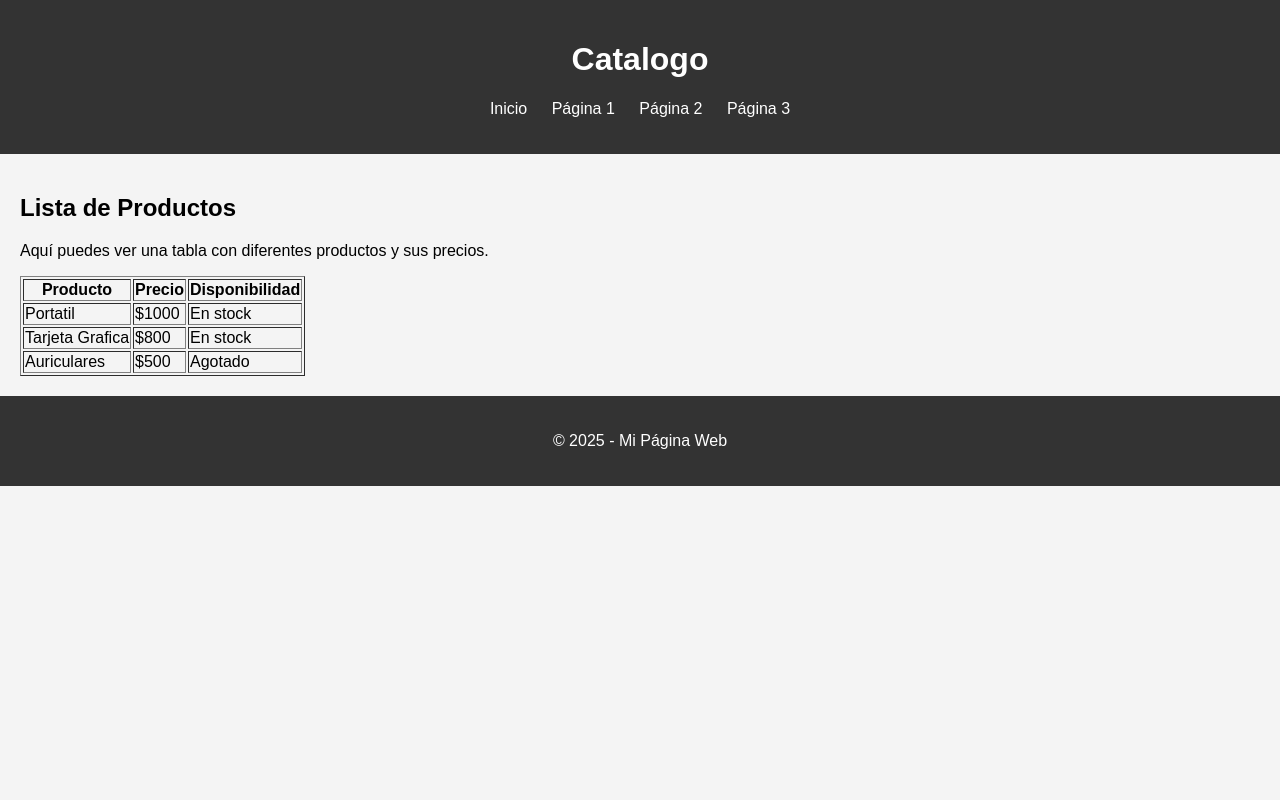
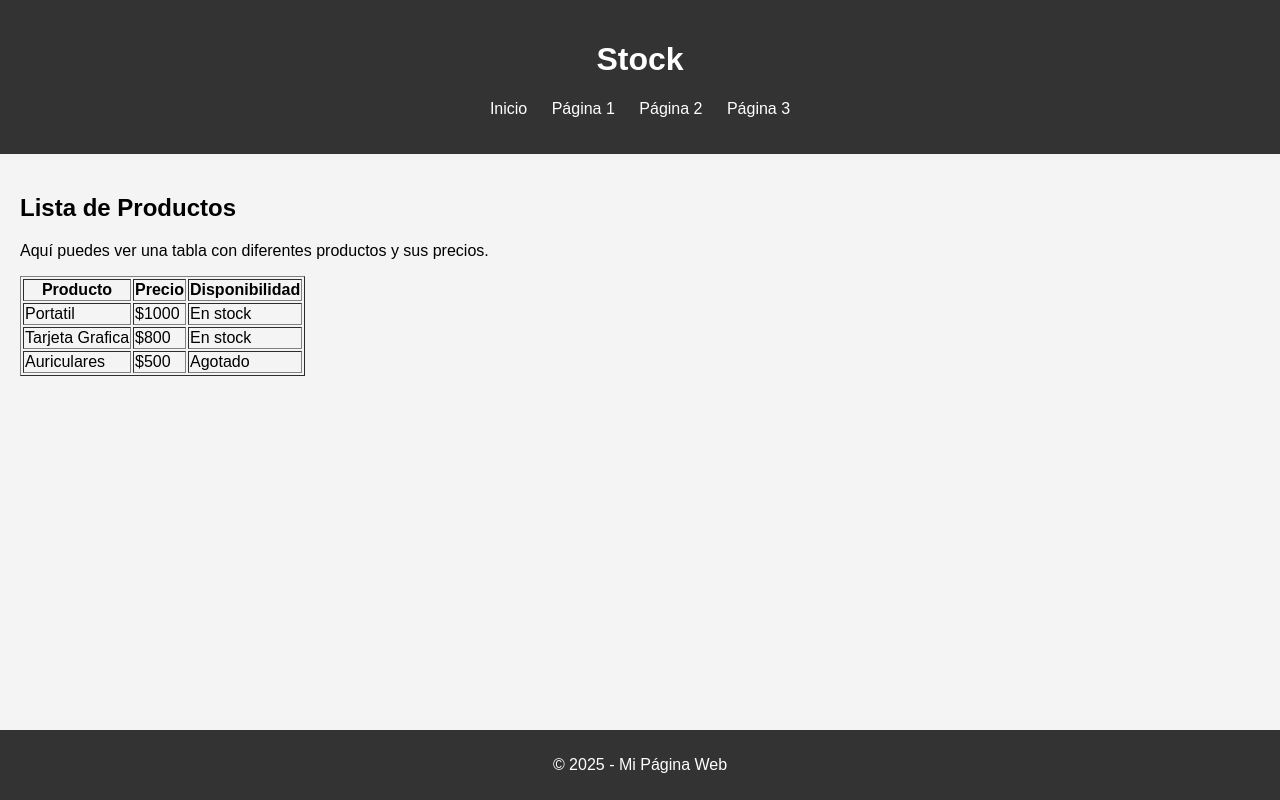
Before and after one commit to vicentesgil/p2, a plain HTML site: page pagina1.html in a window 1280 px wide. Drawn offline with Linux system fonts and the light colour scheme.

Commit message:
Actualizando la web con nuevos cambios

```diff
--- a/pagina1.html
+++ b/pagina1.html
@@ -3,12 +3,12 @@
 <head>
     <meta charset="UTF-8">
     <meta name="viewport" content="width=device-width, initial-scale=1.0">
-    <title>Catalogo</title>
+    <title>Stock</title>
     <link rel="stylesheet" href="style.css">
 </head>
 <body>
     <header>
-        <h1>Catalogo</h1>
+        <h1>Stock</h1>
         <nav>
             <ul>
                 <li><a href="index.html">Inicio</a></li>
--- a/style.css
+++ b/style.css
@@ -3,6 +3,11 @@ body {
     margin: 0;
     padding: 0;
     background-color: #f4f4f4;
+
+    /* Permitir que el contenido empuje el footer abajo */
+    display: flex;
+    flex-direction: column;
+    min-height: 100vh; /* Altura mínima del viewport */
 }
 
 header {
@@ -29,11 +34,15 @@ nav ul li a {
 
 section {
     padding: 20px;
+    flex: 1; /* Expande el contenido para empujar el footer hacia abajo */
 }
 
+/* Asegurar que el footer quede abajo */
 footer {
     text-align: center;
     padding: 20px;
     background-color: #333;
     color: white;
+    text-align: center;
+    padding: 10px;
 }
```
Also changed, not shown: index.html (+1 -1 lines), pagina2.html (+2 -2 lines), pagina3.html (+2 -2 lines).
